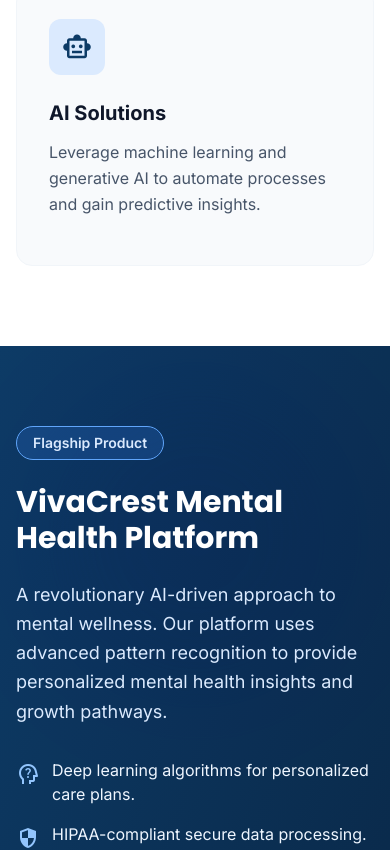
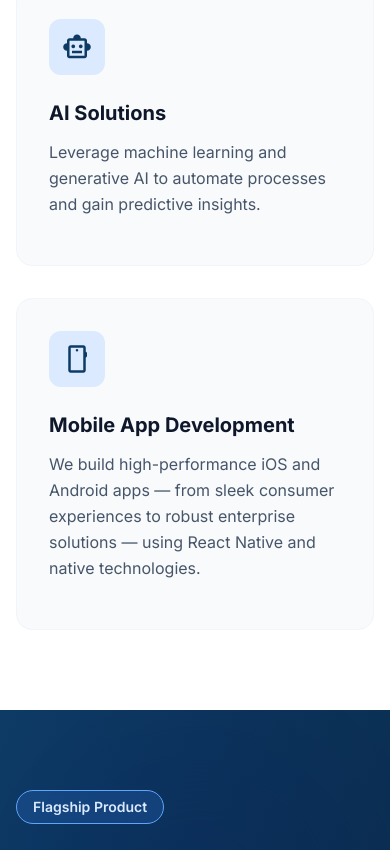
Before and after one commit to Teeboss/vivacrest-solutions, a React (Vite) app: page / in a window 390 px wide. Shown: the part 1889-2739 px from the top of the page. Built offline with nearby package versions, Linux system fonts and the light colour scheme.

Commit message:
feat: add Mobile App Development service card

```diff
--- a/components/Services.tsx
+++ b/components/Services.tsx
@@ -20,6 +20,12 @@
       description:
         "Leverage machine learning and generative AI to automate processes and gain predictive insights.",
     },
+    {
+      icon: "smartphone",
+      title: "Mobile App Development",
+      description:
+        "We build high-performance iOS and Android apps — from sleek consumer experiences to robust enterprise solutions — using React Native and native technologies.",
+    },
   ];
 
   return (
@@ -38,7 +44,7 @@
           </p>
         </div>
 
-        <div className="grid grid-cols-1 md:grid-cols-3 gap-8">
+        <div className="grid grid-cols-1 md:grid-cols-2 lg:grid-cols-4 gap-8">
           {services.map((service, index) => (
             <div
               key={index}
```
